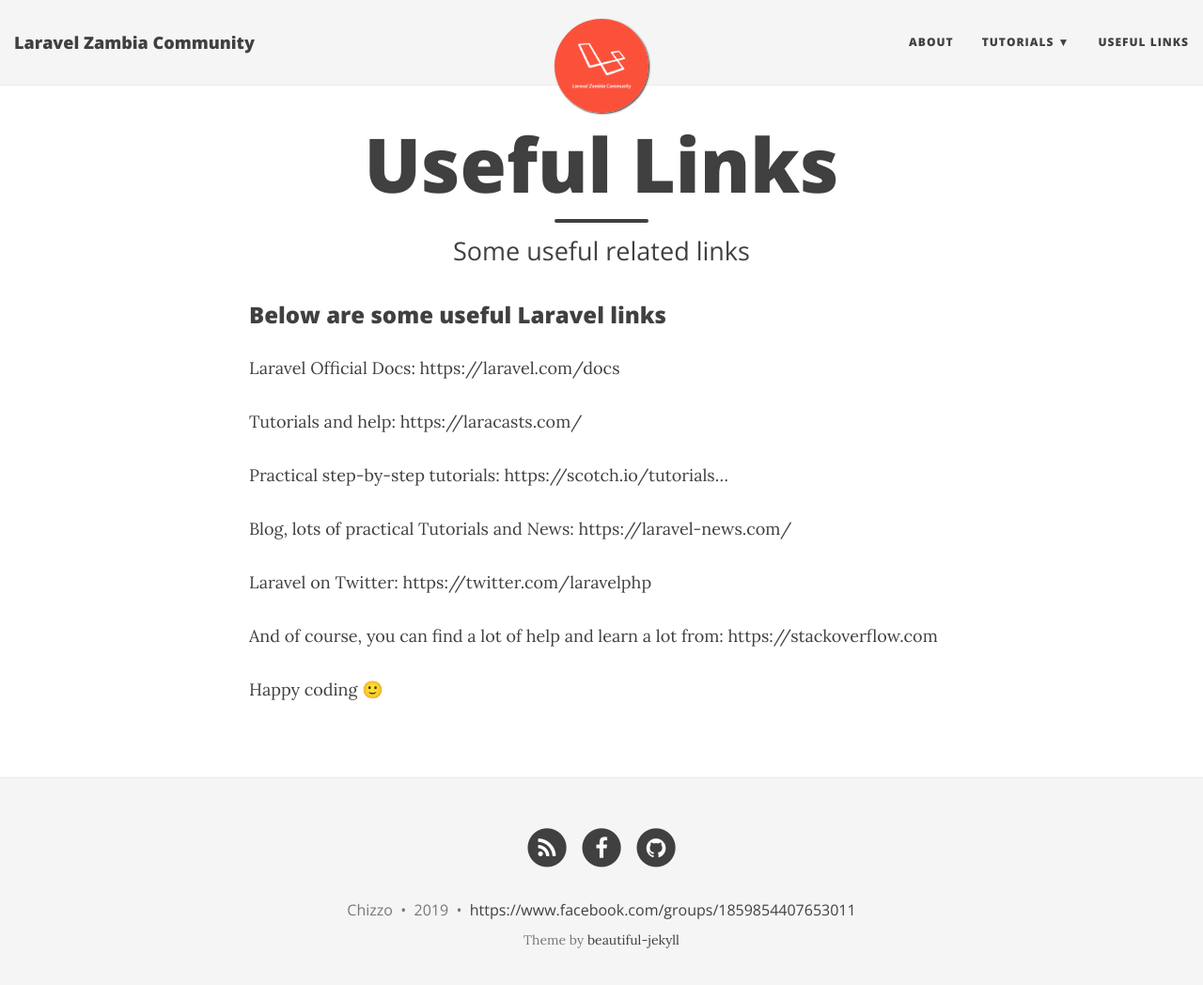
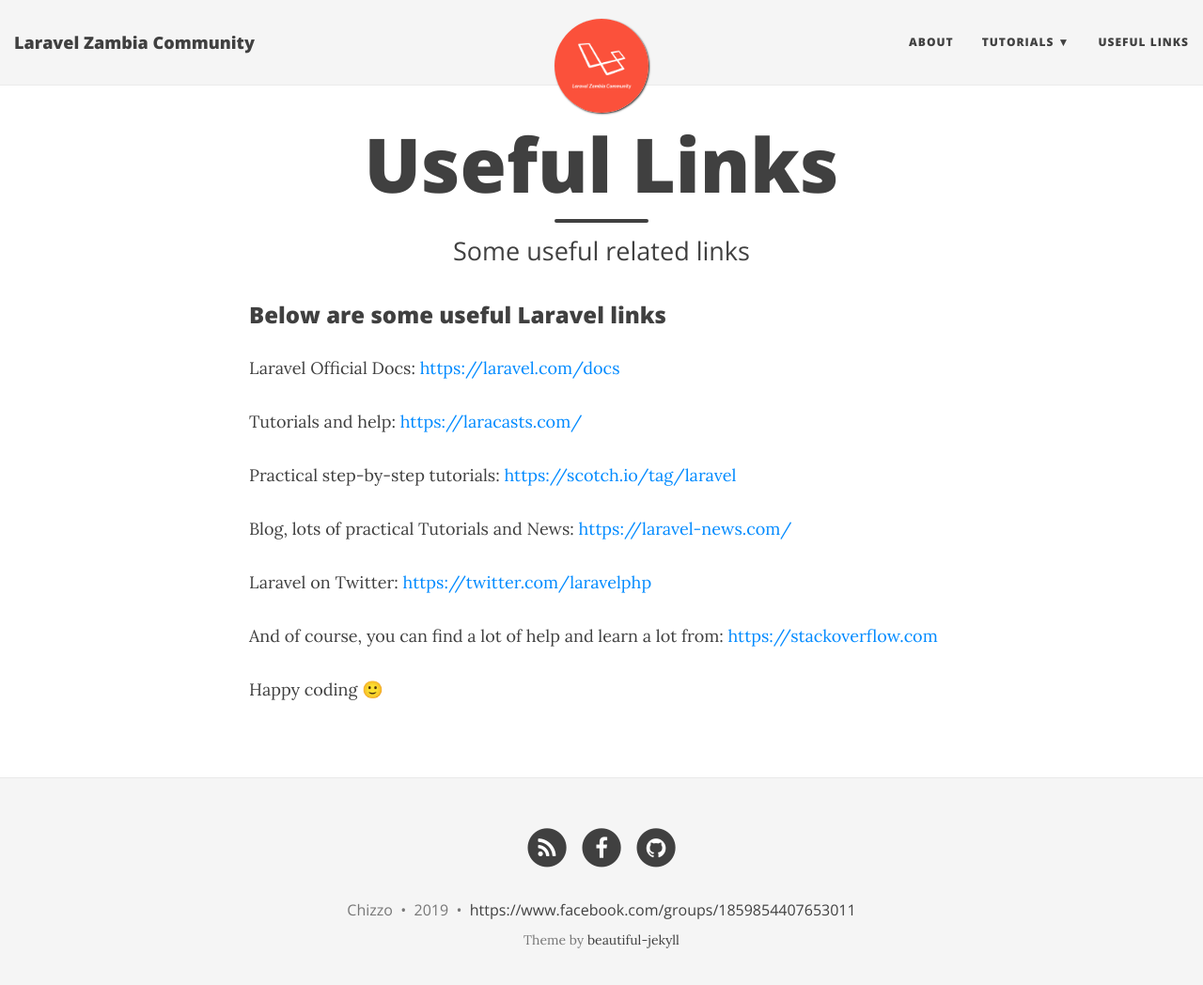
Before and after one commit to Chizzoz/laravel-zambia, a Jekyll site: the page built from usefulLinks.md, in a window 1280 px wide and 1061 px high. Shown: the top 1048 px of the window at 94% size. Built offline with Jekyll 4.4.1, drawn with Linux system fonts in a browser that asks for light colours; nearby versions of some CDN libraries; some of the changed lines change nothing that is shown.

Commit message:
Update usefulLinks.md

```diff
--- a/usefulLinks.md
+++ b/usefulLinks.md
@@ -6,21 +6,21 @@
 
 ### Below are some useful Laravel links
 Laravel Official Docs:
-https://laravel.com/docs
+[https://laravel.com/docs](https://laravel.com/docs)
 
 Tutorials and help:
-https://laracasts.com/
+[https://laracasts.com/](https://laracasts.com/)
 
 Practical step-by-step tutorials:
-https://scotch.io/tutorials…
+[https://scotch.io/tag/laravel](https://scotch.io/tag/laravel)
 
 Blog, lots of practical Tutorials and News:
-https://laravel-news.com/
+[https://laravel-news.com/](https://laravel-news.com/)
 
 Laravel on Twitter:
-https://twitter.com/laravelphp
+[https://twitter.com/laravelphp](https://twitter.com/laravelphp)
 
 And of course, you can find a lot of help and learn a lot from:
-https://stackoverflow.com
+[https://stackoverflow.com](https://stackoverflow.com)
 
 Happy coding 🙂
```
